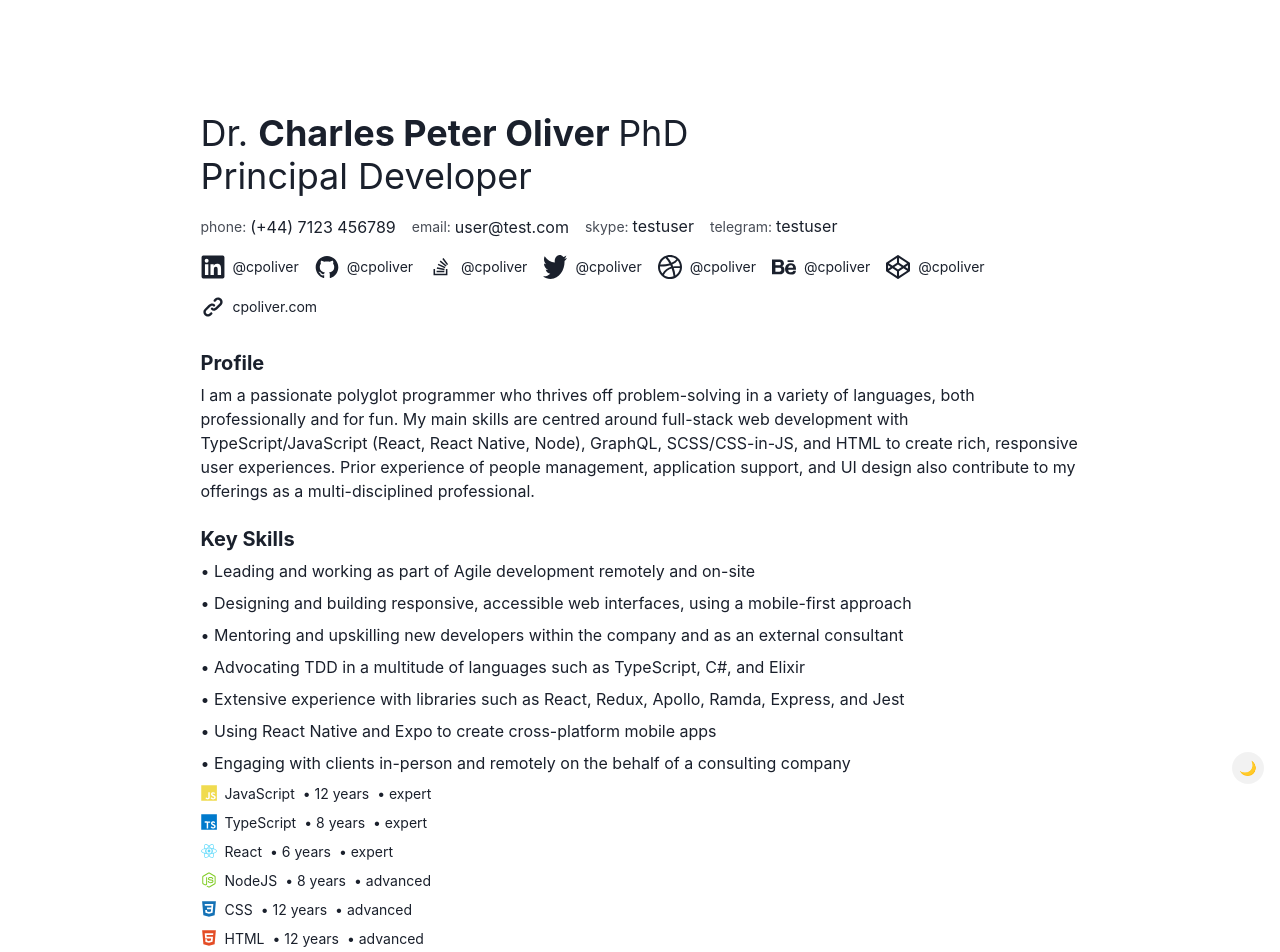
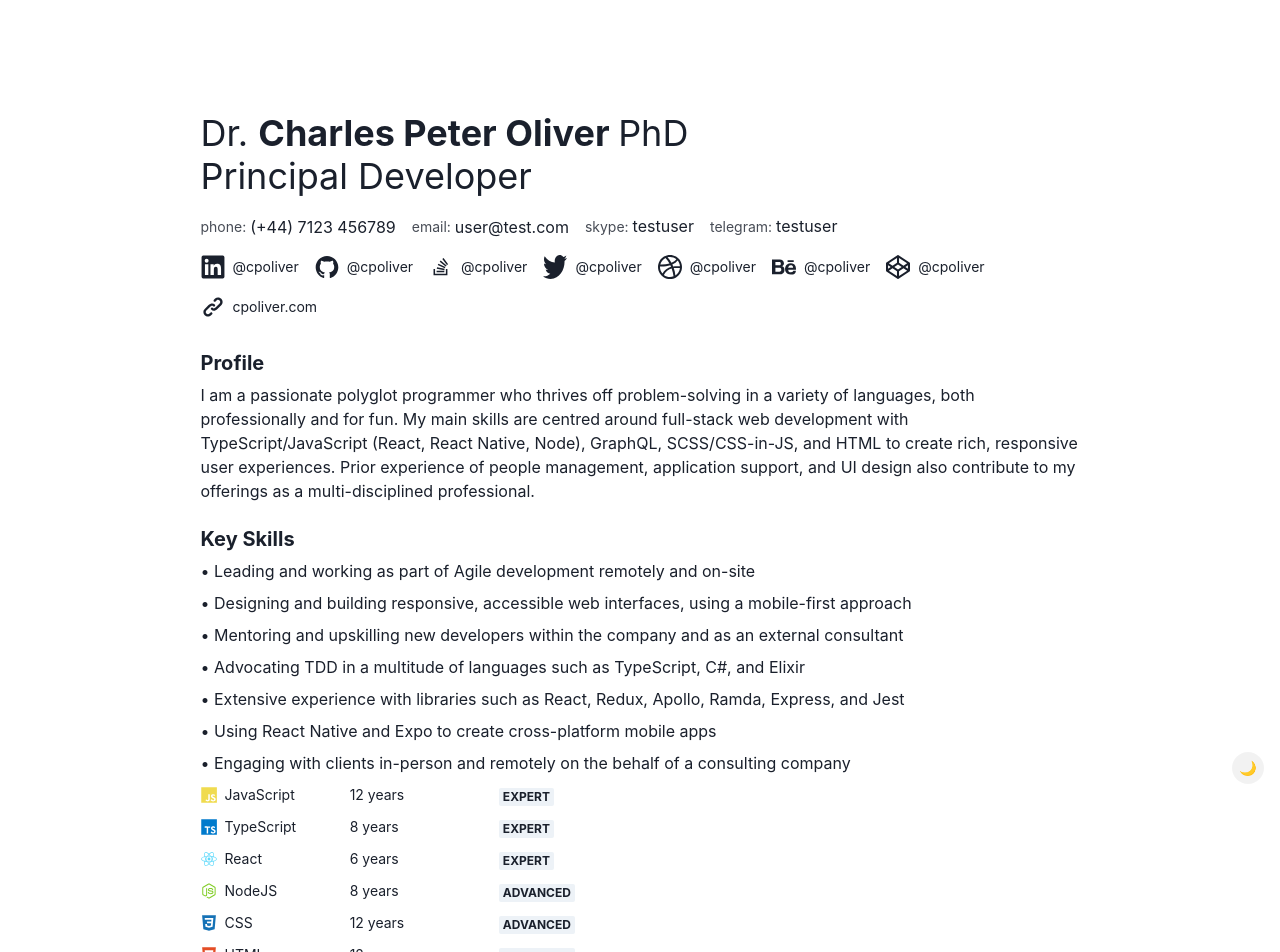
Before and after one commit to cpoliver/resumate, a React (Create React App) app: page / in a window 1280 px wide. Shown: the top 952 px of the page. Built offline with nearby package versions, Linux system fonts and the light colour scheme.

Commit message:
style: improve overall resume style

```diff
--- a/src/components/ContactDetails/ContactDetails.tsx
+++ b/src/components/ContactDetails/ContactDetails.tsx
@@ -1,4 +1,4 @@
-import { Flex, Stack, Text } from "@chakra-ui/react"
+import { Flex, Text } from "@chakra-ui/react"
 import React from "react"
 
 import { Resume } from "types"
--- a/src/components/Summary/Summary.tsx
+++ b/src/components/Summary/Summary.tsx
@@ -1,4 +1,4 @@
-import { Flex, Heading, List, ListItem, Stack, Text } from "@chakra-ui/react"
+import { Badge, Box, Flex, Heading, List, ListItem, Stack, Text } from "@chakra-ui/react"
 import React from "react"
 
 import { formatDuration } from "common/utils"
@@ -61,11 +61,21 @@ const SummaryItemTechnicalSkill: React.FC<TechnicalSkill> = ({
   yearsExperience,
   skillLevel,
 }) => (
-  <Flex align="center" gap={2}>
-    <TechnologyIcon technology={technology} />
-    {description && <Text>{description}</Text>}
-    {yearsExperience && <Text fontSize="sm"> • {yearsExperience} years</Text>}
-    {skillLevel && <Text fontSize="sm"> • {skillLevel}</Text>}
+  <Flex align="center" gap={2} maxW="50%">
+    <Box flex={1}>
+      <TechnologyIcon technology={technology} />
+    </Box>
+    {description && <Text flex={1}>{description}</Text>}
+    {yearsExperience && (
+      <Text flex={1} fontSize="sm">
+        {yearsExperience} years
+      </Text>
+    )}
+    {skillLevel && (
+      <Box flex={1}>
+        <Badge size="sm">{skillLevel}</Badge>
+      </Box>
+    )}
   </Flex>
 )
 
```
